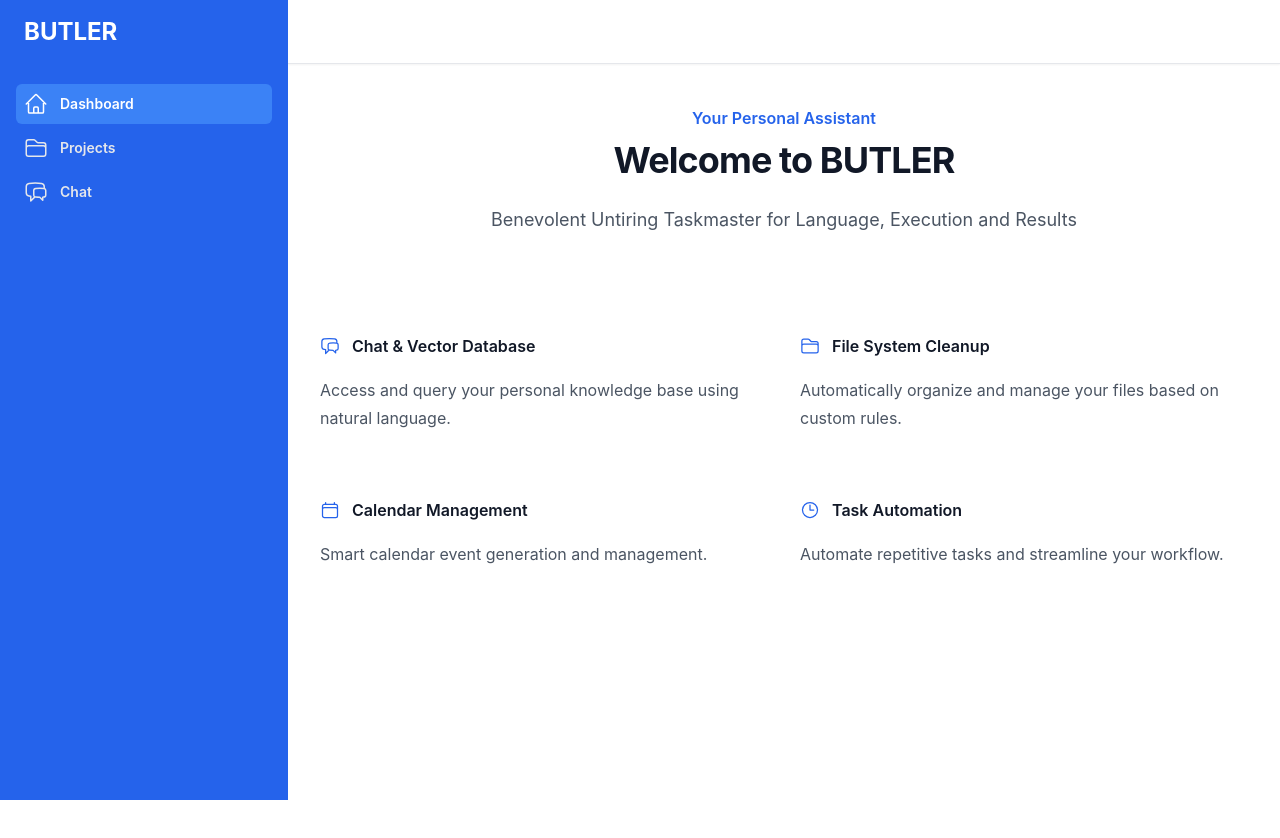
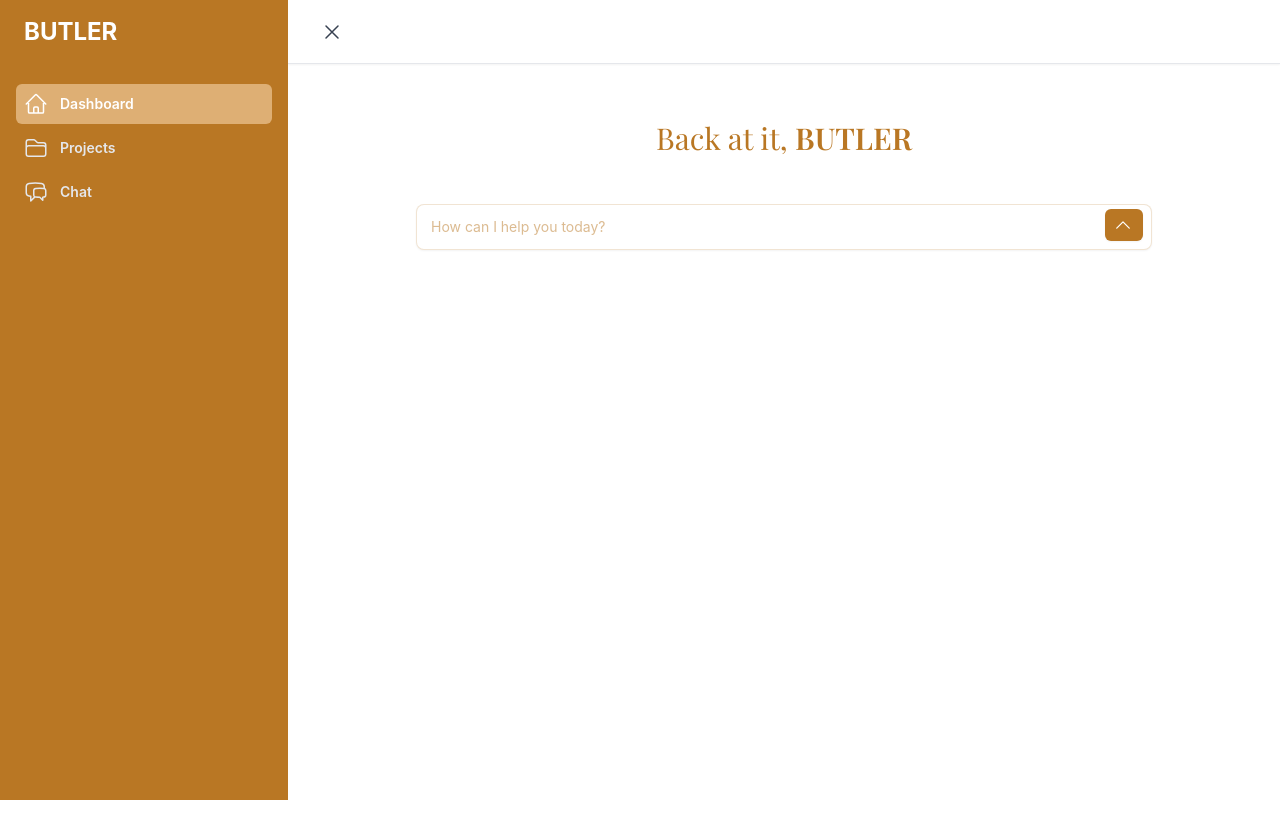
Before and after one commit to Ege-Cakar/BUTLER, a React (Vite) app: page / in a window 1280 px wide. Shown: the top 838 px of the page. Before the commit the page ends 800 px from the top, so only its background shows below. Built offline with nearby package versions, Linux system fonts and the light colour scheme; the HTML template or start-up script is replaced by a standard one.

Commit message:
new uiux

```diff
--- a/index.html
+++ b/index.html
@@ -5,6 +5,7 @@
     <link rel="icon" type="image/svg+xml" href="/butler.svg" />
     <meta name="viewport" content="width=device-width, initial-scale=1.0" />
     <title>BUTLER - Your Personal Assistant</title>
+    <link href="https://fonts.googleapis.com/css2?family=Playfair+Display:wght@400;600&display=swap" rel="stylesheet">
   </head>
   <body>
     <div id="root"></div>
--- /dev/null
+++ b/src/components/ChatInput.tsx
@@ -0,0 +1,38 @@
+import React from 'react'
+import { ChevronUpIcon } from '@heroicons/react/24/outline'
+
+interface ChatInputProps {
+  value: string
+  onChange: (value: string) => void
+  onSubmit: () => void
+  placeholder?: string
+}
+
+export default function ChatInput({ value, onChange, onSubmit, placeholder = 'How can I help you today?' }: ChatInputProps): React.ReactElement {
+  return (
+    <div className="relative rounded-lg border border-butler-primary/20 shadow-sm bg-white">
+      <textarea
+        rows={1}
+        value={value}
+        onChange={(e) => onChange(e.target.value)}
+        onKeyDown={(e) => {
+          if (e.key === 'Enter' && !e.shiftKey) {
+            e.preventDefault()
+            onSubmit()
+          }
+        }}
+        className="block w-full resize-none border-0 bg-transparent py-2.5 px-3.5 text-butler-dark placeholder:text-butler-primary/50 focus:ring-0 sm:text-sm sm:leading-6"
+        placeholder={placeholder}
+      />
+      <div className="absolute right-2 bottom-2">
+        <button
+          type="button"
+          onClick={onSubmit}
+          className="inline-flex items-center gap-x-1.5 rounded-md bg-butler-primary px-2.5 py-1.5 text-sm font-semibold text-white shadow-sm hover:bg-butler-secondary transition-colors duration-200 focus-visible:outline focus-visible:outline-2 focus-visible:outline-offset-2 focus-visible:outline-butler-primary"
+        >
+          <ChevronUpIcon className="-ml-0.5 h-5 w-5" aria-hidden="true" />
+        </button>
+      </div>
+    </div>
+  )
+}
--- a/src/components/Layout.tsx
+++ b/src/components/Layout.tsx
@@ -17,6 +17,7 @@ const navigation = [
 
 export default function Layout({ children }: { children: React.ReactNode }) {
   const [sidebarOpen, setSidebarOpen] = useState(false)
+  const [sidebarVisible, setSidebarVisible] = useState(true)
   const location = useLocation()
 
   return (
@@ -84,7 +85,7 @@ export default function Layout({ children }: { children: React.ReactNode }) {
         </Transition.Root>
 
         {/* Static sidebar for desktop */}
-        <div className="hidden lg:fixed lg:inset-y-0 lg:z-50 lg:flex lg:w-72 lg:flex-col">
+        <div className={`fixed inset-y-0 z-50 transition-transform duration-300 ${sidebarVisible ? 'translate-x-0' : '-translate-x-full'} hidden lg:flex lg:w-72 lg:flex-col`}>
           <div className="flex grow flex-col gap-y-5 overflow-y-auto bg-butler-primary px-6 pb-4">
             <div className="flex h-16 shrink-0 items-center">
               <h1 className="text-2xl font-bold text-white">BUTLER</h1>
@@ -117,8 +118,9 @@ export default function Layout({ children }: { children: React.ReactNode }) {
           </div>
         </div>
 
-        <div className="lg:pl-72">
+        <div className={`transition-all duration-300 ${sidebarVisible ? 'lg:pl-72' : 'lg:pl-0'}`}>
           <div className="sticky top-0 z-40 flex h-16 shrink-0 items-center gap-x-4 border-b border-gray-200 bg-white px-4 shadow-sm sm:gap-x-6 sm:px-6 lg:px-8">
+            <div className="flex items-center gap-2">
               <button
                 type="button"
                 className="-m-2.5 p-2.5 text-gray-700 lg:hidden"
@@ -127,6 +129,21 @@ export default function Layout({ children }: { children: React.ReactNode }) {
                 <span className="sr-only">Open sidebar</span>
                 <Bars3Icon className="h-6 w-6" aria-hidden="true" />
               </button>
+
+              {/* Desktop sidebar toggle */}
+              <button
+                type="button"
+                className="hidden lg:block -m-2.5 p-2.5 text-gray-700 hover:text-butler-primary transition-colors duration-200"
+                onClick={() => setSidebarVisible(!sidebarVisible)}
+              >
+                <span className="sr-only">{sidebarVisible ? 'Hide' : 'Show'} sidebar</span>
+                {sidebarVisible ? (
+                  <XMarkIcon className="h-6 w-6" aria-hidden="true" />
+                ) : (
+                  <Bars3Icon className="h-6 w-6" aria-hidden="true" />
+                )}
+              </button>
+            </div>
           </div>
 
           <main className="py-10">
--- a/src/pages/Chat.tsx
+++ b/src/pages/Chat.tsx
@@ -1,5 +1,5 @@
 import { useState, useRef, useEffect } from 'react'
-import { PaperAirplaneIcon } from '@heroicons/react/24/outline'
+import ChatInput from '../components/ChatInput'
 
 interface Message {
   id: string
@@ -23,8 +23,35 @@ export default function Chat() {
     scrollToBottom()
   }, [messages])
 
-  const handleSubmit = async (e: React.FormEvent) => {
-    e.preventDefault()
+  // Check for pending message from Dashboard
+  useEffect(() => {
+    const pendingMessage = sessionStorage.getItem('pendingMessage')
+    const autoSubmit = sessionStorage.getItem('autoSubmit')
+
+    if (pendingMessage) {
+      setInput(pendingMessage)
+      sessionStorage.removeItem('pendingMessage')
+
+      // If autoSubmit is set, submit the message immediately
+      if (autoSubmit) {
+        sessionStorage.removeItem('autoSubmit')
+        const message: Message = {
+          id: crypto.randomUUID(),
+          content: pendingMessage,
+          sender: 'user',
+          timestamp: new Date(),
+          status: 'sending'
+        }
+        setMessages(prev => [...prev, message])
+        setInput('')
+        setIsLoading(true)
+        // Add your message handling logic here
+      }
+    }
+  }, [])
+
+  const handleSubmit = async () => {
+
     if (!input.trim() || isLoading) return
 
     const userMessage: Message = {
@@ -76,14 +103,14 @@ export default function Chat() {
             <div
               className={`rounded-lg px-4 py-2 max-w-sm ${
                 message.sender === 'user'
-                  ? 'bg-butler-primary text-white'
+                  ? 'bg-butler-secondary/30 text-butler-dark'
                   : message.status === 'error'
                   ? 'bg-red-100 text-red-900'
-                  : 'bg-gray-100 text-gray-900'
+                  : 'bg-butler-accent/20 text-butler-dark'
               }`}
             >
               <p>{message.content}</p>
-              <p className="text-xs mt-1 opacity-70">
+              <p className="text-xs mt-1 text-butler-dark/70">
                 {message.timestamp.toLocaleTimeString()}
               </p>
             </div>
@@ -92,26 +119,13 @@ export default function Chat() {
         <div ref={messagesEndRef} />
       </div>
 
-      <div className="border-t p-4">
-        <form onSubmit={handleSubmit} className="flex space-x-4">
-          <input
-            type="text"
-            value={input}
-            onChange={(e) => setInput(e.target.value)}
-            placeholder={isLoading ? 'Waiting for response...' : 'Type your message...'}
-            disabled={isLoading}
-            className="flex-1 rounded-lg border border-gray-300 px-4 py-2 focus:border-butler-primary focus:outline-none focus:ring-1 focus:ring-butler-primary disabled:opacity-50 disabled:cursor-not-allowed"
-          />
-          <button
-            type="submit"
-            disabled={isLoading}
-            className="rounded-lg bg-butler-primary p-2 text-white hover:bg-butler-accent focus:outline-none focus:ring-2 focus:ring-butler-primary focus:ring-offset-2 disabled:opacity-50 disabled:cursor-not-allowed"
-            title="Send message"
-            aria-label="Send message"
-          >
-            <PaperAirplaneIcon className="h-5 w-5" />
-          </button>
-        </form>
+      <div className="p-4 border-t">
+        <ChatInput
+          value={input}
+          onChange={setInput}
+          onSubmit={handleSubmit}
+          placeholder="Type your message..."
+        />
       </div>
     </div>
   )
--- a/src/pages/Dashboard.tsx
+++ b/src/pages/Dashboard.tsx
@@ -1,60 +1,45 @@
-import {
-  ChatBubbleLeftRightIcon,
-  FolderIcon,
-  ClockIcon,
-  CalendarIcon,
-} from '@heroicons/react/24/outline'
+import React, { useState } from 'react'
+import { useNavigate } from 'react-router-dom'
+import ChatInput from '../components/ChatInput'
 
-const features = [
-  {
-    name: 'Chat & Vector Database',
-    description: 'Access and query your personal knowledge base using natural language.',
-    icon: ChatBubbleLeftRightIcon,
-  },
-  {
-    name: 'File System Cleanup',
-    description: 'Automatically organize and manage your files based on custom rules.',
-    icon: FolderIcon,
-  },
-  {
-    name: 'Calendar Management',
-    description: 'Smart calendar event generation and management.',
-    icon: CalendarIcon,
-  },
-  {
-    name: 'Task Automation',
-    description: 'Automate repetitive tasks and streamline your workflow.',
-    icon: ClockIcon,
-  },
-]
 
-export default function Dashboard() {
+
+export default function Dashboard(): React.ReactElement {
+  const [input, setInput] = useState('')
+  const navigate = useNavigate()
+
+  const handleSubmit = () => {
+    if (input.trim()) {
+      // Send the message directly to chat and navigate
+      const message = input.trim()
+      sessionStorage.setItem('pendingMessage', message)
+      sessionStorage.setItem('autoSubmit', 'true')
+      navigate('/chat')
+    }
+  }
   return (
-    <div className="bg-white">
-      <div className="mx-auto max-w-7xl">
-        <div className="mx-auto max-w-2xl lg:text-center">
-          <h2 className="text-base font-semibold leading-7 text-butler-primary">Your Personal Assistant</h2>
-          <p className="mt-2 text-3xl font-bold tracking-tight text-gray-900 sm:text-4xl">
-            Welcome to BUTLER
-          </p>
-          <p className="mt-6 text-lg leading-8 text-gray-600">
-            Benevolent Untiring Taskmaster for Language, Execution and Results
-          </p>
-        </div>
-        <div className="mx-auto mt-16 max-w-2xl sm:mt-20 lg:mt-24 lg:max-w-none">
-          <dl className="grid max-w-xl grid-cols-1 gap-x-8 gap-y-16 lg:max-w-none lg:grid-cols-2">
-            {features.map((feature) => (
-              <div key={feature.name} className="flex flex-col">
-                <dt className="flex items-center gap-x-3 text-base font-semibold leading-7 text-gray-900">
-                  <feature.icon className="h-5 w-5 flex-none text-butler-primary" aria-hidden="true" />
-                  {feature.name}
-                </dt>
-                <dd className="mt-4 flex flex-auto flex-col text-base leading-7 text-gray-600">
-                  <p className="flex-auto">{feature.description}</p>
-                </dd>
-              </div>
-            ))}
-          </dl>
+    <div className="flex flex-col h-screen bg-white">
+      {/* Header */}
+      <div className="max-w-3xl mx-auto p-4">
+          <h1 className="text-3xl font-playfair italic">
+            <span className="text-butler-primary">Back at it,</span>{' '}
+            <span className="font-semibold not-italic text-butler-primary">BUTLER</span>
+          </h1>
+      </div>
+
+      {/* Input area positioned higher */}
+      <div className="max-w-3xl mx-auto w-full px-4 mt-8">
+        <ChatInput
+          value={input}
+          onChange={setInput}
+          onSubmit={handleSubmit}
+        />
+      </div>
+
+      {/* Main content area */}
+      <div className="flex-1 overflow-hidden mt-8">
+        <div className="max-w-3xl mx-auto px-4">
+          {/* Add any additional dashboard content here */}
         </div>
       </div>
     </div>
--- a/tailwind.config.js
+++ b/tailwind.config.js
@@ -6,11 +6,15 @@ export default {
   ],
   theme: {
     extend: {
+      fontFamily: {
+        'playfair': ['Playfair Display', 'serif'],
+      },
       colors: {
         butler: {
-          primary: '#2563eb',
-          secondary: '#475569',
-          accent: '#3b82f6',
+          primary: '#B97724',    // Rich brown
+          secondary: '#3C723E',  // Forest green
+          accent: '#DEAF74',     // Warm beige
+          dark: '#2A1B09',      // Dark brown
         },
       },
     },
```
Lines whose indentation alone changed are shown as unchanged.
